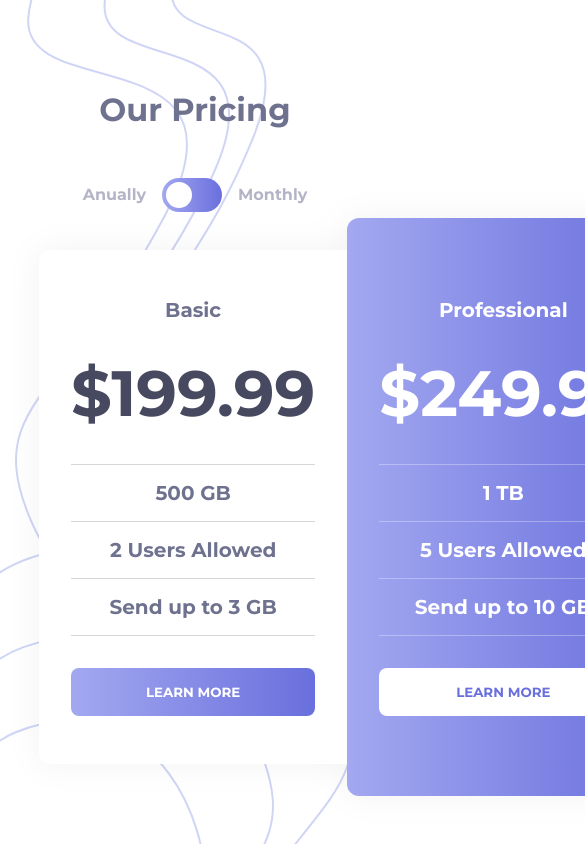
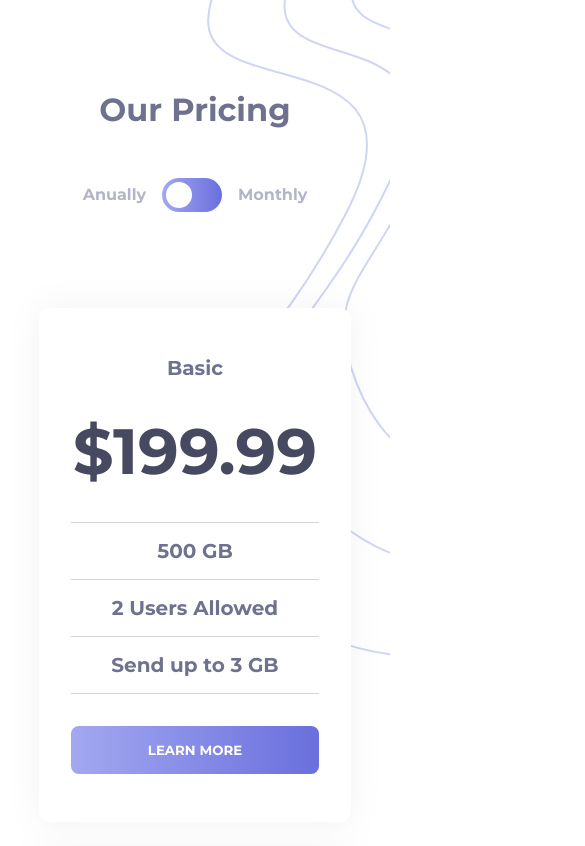
Before and after one commit to Sir-Floppa/Frontend-Mentor-08-Pricing-Component, an Angular app: page / in a window 390 px wide. Shown: the top 846 px of the page, 585 px wide, since content can reach past the window. Built offline with nearby package versions, Linux system fonts and the light colour scheme.

Commit message:
added responsiveness

```diff
--- a/src/app/app.component.scss
+++ b/src/app/app.component.scss
@@ -104,3 +104,14 @@ main {
     background-image: none;
   }
 }
+
+@media (max-width: 1150px) {
+  section {
+    flex-direction: column;
+    padding-top: 3rem;
+
+    * {
+      padding-bottom: 2rem;
+    }
+  }
+}
--- a/src/app/plan-card/plan-card.component.scss
+++ b/src/app/plan-card/plan-card.component.scss
@@ -30,7 +30,8 @@
     padding: 0;
   }
 
-  h1, p {
+  h1,
+  p {
     font-size: 1.25rem;
     color: #6f728f;
   }
@@ -42,7 +43,7 @@
 }
 
 .left {
-  border-radius: .75rem 0 0 .75rem;
+  border-radius: 0.75rem 0 0 0.75rem;
 }
 
 .center {
@@ -55,7 +56,9 @@
     hsl(237, 63%, 64%) 100%
   );
 
-  h1, h2, p {
+  h1,
+  h2,
+  p {
     color: white;
   }
 
@@ -76,5 +79,15 @@
 }
 
 .right {
-  border-radius: 0 .75rem .75rem 0;
+  border-radius: 0 0.75rem 0.75rem 0;
 }
+
+@media (max-width: 1050px) {
+  .card {
+    border-radius: 0.75rem;
+  }
+
+  .center {
+    padding: 3rem 2rem;
+  }
+}
--- a/src/index.html
+++ b/src/index.html
@@ -2,10 +2,10 @@
 <html lang="en">
 <head>
   <meta charset="utf-8">
-  <title>08PricingComponent</title>
+  <title>Frontend Mentor | Pricing Component</title>
   <base href="/">
   <meta name="viewport" content="width=device-width, initial-scale=1">
-  <link rel="icon" type="image/x-icon" href="favicon.ico">
+  <link rel="icon" type="image/x-icon" href="assets/images/favicon-32x32.png">
 </head>
 <body>
   <app-root></app-root>
--- a/src/styles.scss
+++ b/src/styles.scss
@@ -34,3 +34,15 @@ button {
     color:hsl(237, 63%, 64%);
   }
 }
+
+@media (max-width: 1050px) {
+
+}
+
+@media (max-width: 760px) {
+  body {
+    background:
+      url('assets/images/bg-top.svg') no-repeat top right;
+    background-position-x: 50vw
+  }
+}
```
